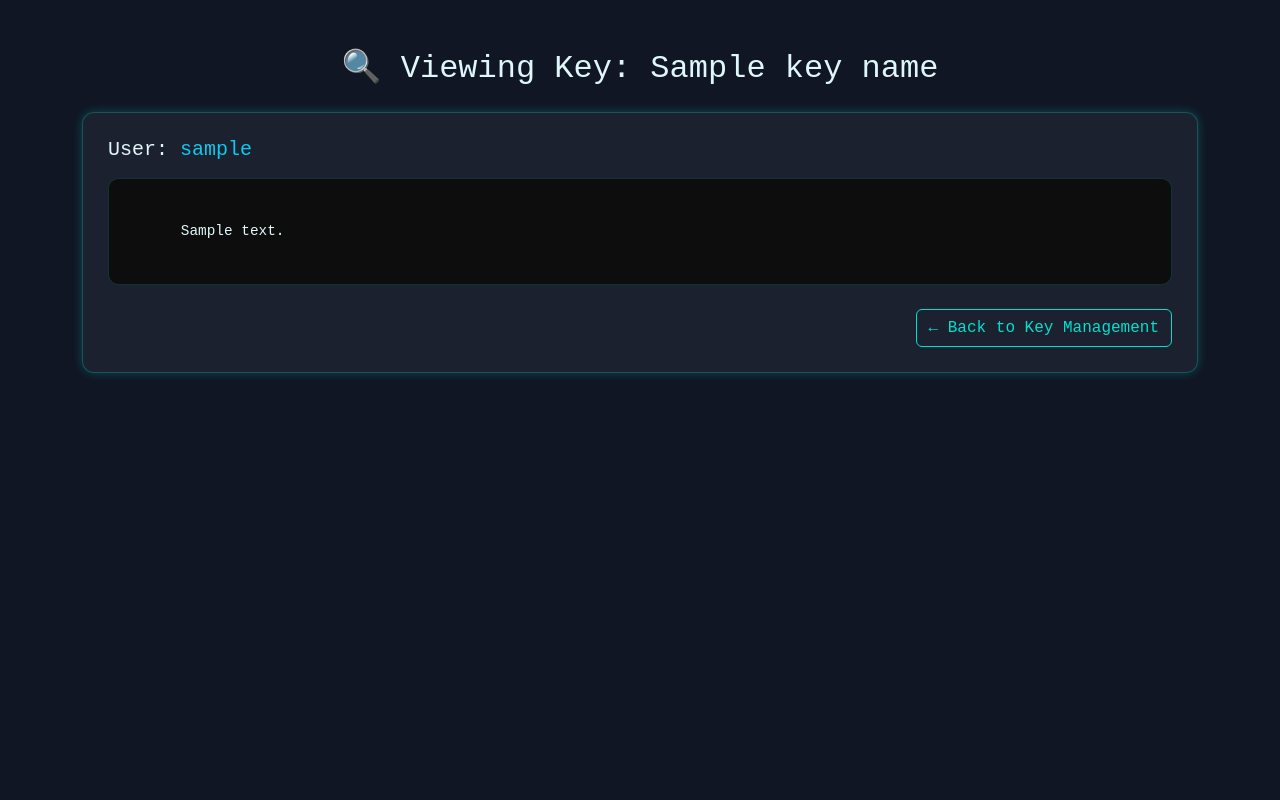
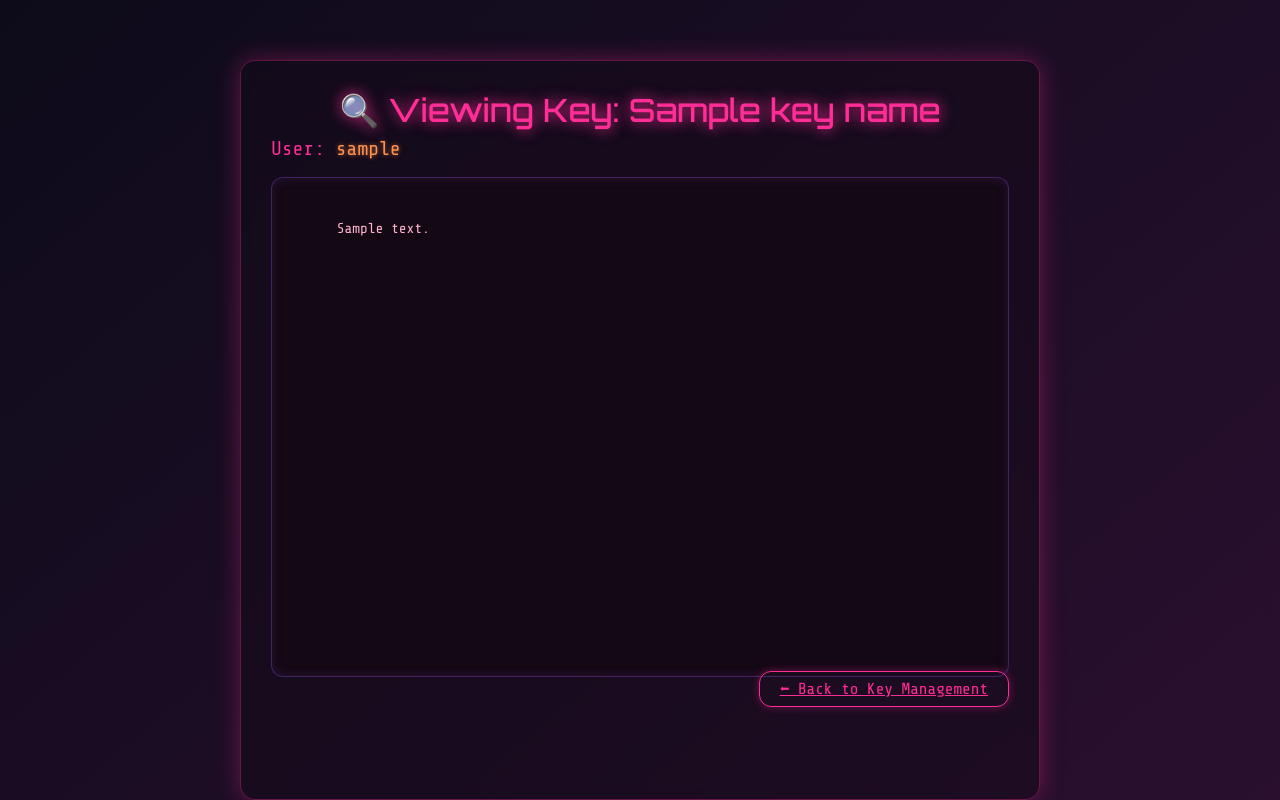
Before and after one commit to ravi31-k/Mini-PKI, a Flask app: template templates/view_key.html in a window 1280 px wide. Run offline with Flask 3, Linux system fonts and the light colour scheme; the template is opened without the code that fills it: most values are stand-ins (such as "Sample title", 1, 10 or a date in 2020).

Commit message:
Update view key  HTML

```diff
--- a/templates/view_key.html
+++ b/templates/view_key.html
@@ -1,61 +1,89 @@
 <!DOCTYPE html>
 <html lang="en">
 <head>
-  <meta charset="UTF-8">
+  <meta charset="UTF-8" />
   <title>🔐 View Key - {{ key_name }}</title>
-  <link href="https://cdn.jsdelivr.net/npm/bootstrap@5.3.3/dist/css/bootstrap.min.css" rel="stylesheet">
+
+  <link href="https://cdn.jsdelivr.net/npm/bootstrap@5.3.3/dist/css/bootstrap.min.css" rel="stylesheet" />
+  <link href="https://fonts.googleapis.com/css2?family=Orbitron:wght@500&family=Share+Tech+Mono&display=swap" rel="stylesheet">
+
   <style>
     body {
-      background-color: #101624;
-      color: #e0f7fa;
-      font-family: 'Courier New', monospace;
+      background: linear-gradient(140deg, #0d0b1a, #2a0f2f);
+      color: #ff2d95;
+      font-family: 'Share Tech Mono', monospace;
+      min-height: 100vh;
+      display: flex;
+      justify-content: center;
+      padding-top: 60px;
     }
-    .container {
-      margin-top: 50px;
+
+    .glass {
+      width: 800px;
+      background: rgba(20, 10, 25, 0.5);
+      border: 1px solid #ff2d9555;
+      border-radius: 15px;
+      padding: 30px;
+      box-shadow: 0 0 25px #ff2d9555;
+      backdrop-filter: blur(6px);
     }
-    .glass {
-      background-color: rgba(255, 255, 255, 0.05);
-      border: 1px solid #00e0d044;
+
+    h2 {
+      font-family: 'Orbitron', sans-serif;
+      text-align: center;
+      text-shadow: 0 0 15px #ff2d95;
+    }
+
+    .key-box {
+      background: #140814;
+      border: 1px solid #a259ff55;
+      box-shadow: inset 0 0 12px #a259ff22;
+      padding: 18px;
       border-radius: 12px;
-      padding: 25px;
-      box-shadow: 0 0 10px #00e0d044;
-    }
-    .key-box {
-      background-color: #0d0d0d;
-      padding: 20px;
-      border-radius: 10px;
-      border: 1px solid #00e0d033;
+      color: #ffb3d1;
+      height: 500px;
+      overflow-y: auto;
       white-space: pre-wrap;
-      word-break: break-word;
-      max-height: 600px;
-      overflow-y: auto;
       font-size: 0.9rem;
     }
+
     .btn-back {
-      background-color: transparent;
-      border: 1px solid #00e0d0;
-      color: #00e0d0;
+      border: 1px solid #ff2d95;
+      padding: 8px 20px;
+      color: #ff2d95;
+      background: transparent;
+      border-radius: 12px;
+      margin-top: 20px;
+      transition: 0.3s;
+      box-shadow: 0 0 10px #ff2d9555;
     }
+
     .btn-back:hover {
-      background-color: #00e0d0;
-      color: #101624;
+      background: #ff2d95;
+      color: #140814;
+      box-shadow: 0 0 18px #ff2d95;
+    }
+
+    .text-info {
+      color: #ff914d !important;
+      text-shadow: 0 0 5px #ff914d99;
     }
   </style>
 </head>
+
 <body>
+  <div class="glass">
+    <h2>🔍 Viewing Key: {{ key_name }}</h2>
 
-<div class="container">
-  <h2 class="text-center mb-4">🔍 Viewing Key: {{ key_name }}</h2>
-  <div class="glass">
     <h5>User: <span class="text-info">{{ username }}</span></h5>
+
     <div class="key-box mt-3">
       {{ content }}
     </div>
-    <div class="mt-4 text-end">
-      <a href="{{ url_for('admin_keys') }}" class="btn btn-back">← Back to Key Management</a>
+
+    <div class="text-end">
+      <a href="{{ url_for('admin_keys') }}" class="btn-back">⬅ Back to Key Management</a>
     </div>
   </div>
-</div>
-
 </body>
 </html>
```
